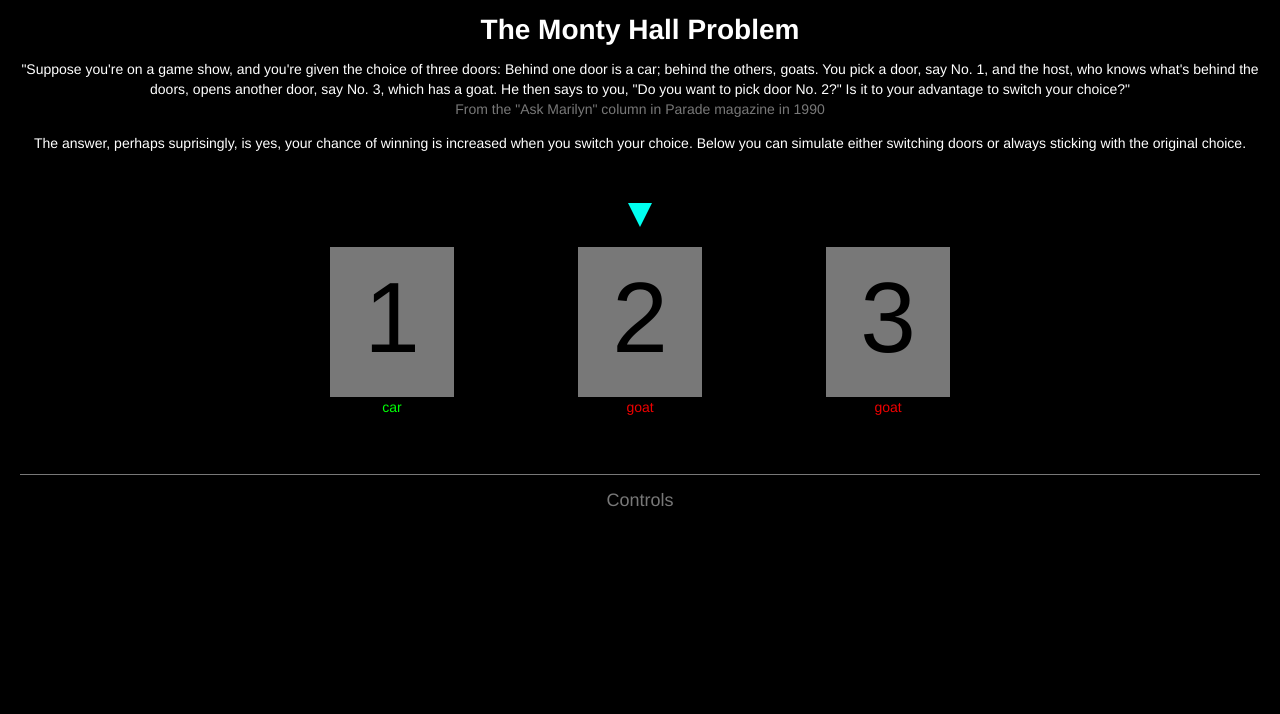
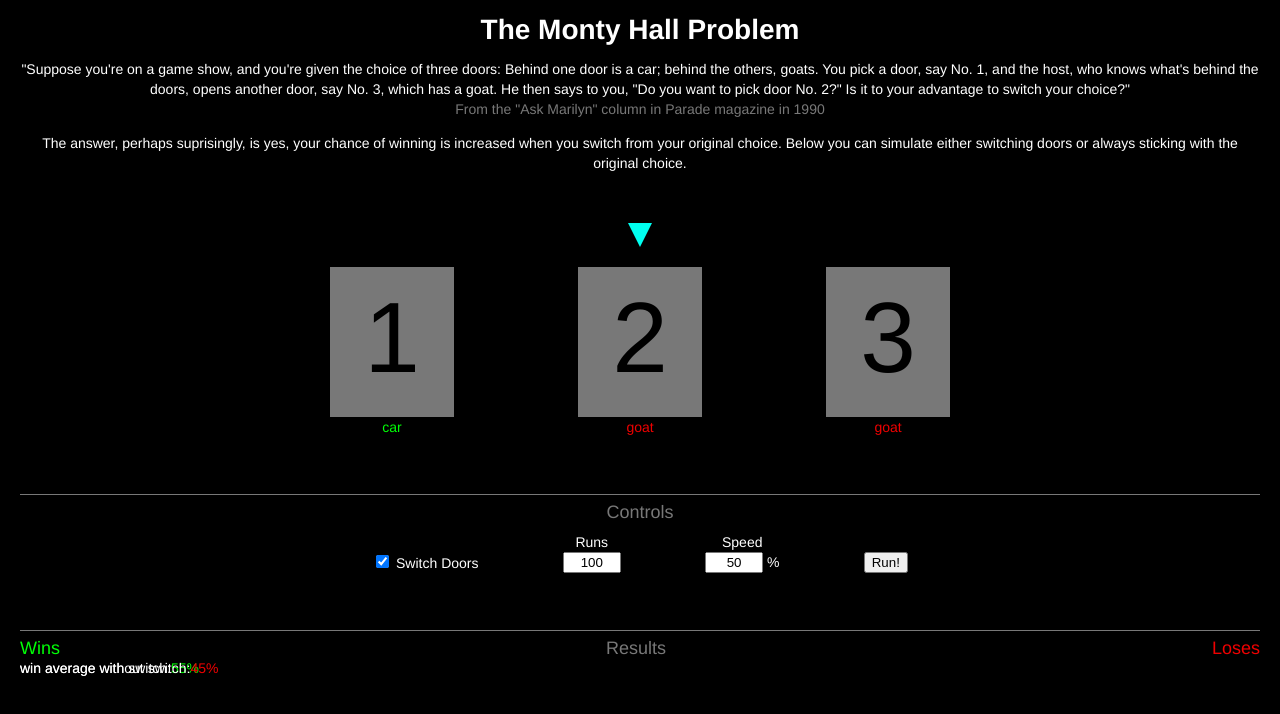
Before and after one commit to imphatic/monty-hall-problem, a React app: page / in a window 1280 px wide. Built offline with nearby package versions, Linux system fonts and the light colour scheme.

Commit message:
working commit

```diff
--- a/src/index.css
+++ b/src/index.css
@@ -10,6 +10,7 @@ h2 {
     color:#787878;
     font-weight:normal;
     font-size:18px;
+    margin:0;
 }
 
 hr {
@@ -17,22 +18,26 @@ hr {
     border:none;
     height:1px;
 }
-
 .grey {
     color:#787878;
 }
+.green {
+    color:#00ff06;
+}
+.red {
+    color:#ef0000;
+}
+
 
 .doors {
     margin:50px 20% 0 20%;
     display: flex;
     justify-content:center
 }
-
 .doorWrap {
     flex-grow:1;
     text-align:center;
 }
-
 .doorShape {
     background:#787878;
     width:50%;
@@ -56,15 +61,56 @@ hr {
     display:block;
     padding-top:60px;
 }
-
 .car {
     color:#00ff06;
 }
-
 .goat {
     color:#ef0000;
 }
 
+
 .controls {
     padding-top:50px;
 }
+.controlsWrap {
+    display: flex;
+    width:50%;
+    margin:10px auto 0 auto;
+}
+.controlWrap {
+    flex-grow:1;
+    display:inline-block;
+    justify-content:center
+}
+.controlWrap div:first-child {
+    height:20px;
+}
+
+.controlWrap input[type='input'] {
+    text-align:center;
+    width:50px;
+}
+
+
+.results {
+    padding-top:50px;
+}
+.titleWins {
+    float:left;
+    color:#00ff06;
+    font-size: 18px;
+}
+.titleLoses {
+    float:right;
+    color:#ef0000;
+    font-size: 18px;
+}
+.resultsWrap {
+    position:relative;
+}
+.leftAverageLine {
+    position:absolute;
+}
+.rightAverageLine {
+    position:absolute;
+}
--- a/src/index.js
+++ b/src/index.js
@@ -47,6 +47,24 @@ class Controls extends React.Component {
             <div className="controls">
                 <hr />
                 <h2>Controls</h2>
+                <div className="controlsWrap">
+                    <div className="controlWrap">
+                        <div />
+                        <div><input type="checkbox" name="switch" checked="checked" /> Switch Doors</div>
+                    </div>
+                    <div className="controlWrap">
+                        <div>Runs</div>
+                        <div><input type="input" name="runs" value="100" /></div>
+                    </div>
+                    <div className="controlWrap">
+                        <div>Speed</div>
+                        <div><input type="input" name="speed" value="50" /> %</div>
+                    </div>
+                    <div className="controlWrap">
+                        <div />
+                        <div><input type="button" name="run" value="Run!" /></div>
+                    </div>
+                </div>
             </div>
         );
     }
@@ -55,7 +73,25 @@ class Controls extends React.Component {
 class Results extends React.Component {
     render() {
         return (
-            <div />
+            <div className="results">
+                <hr />
+                <div className="titleWins">Wins</div>
+                <div className="titleLoses">Loses</div>
+                <h2>Results</h2>
+
+                <div className="resultsWrap">
+                    <div className="leftAverageLine">
+                        win average with switch:
+                        <span className="green">55%</span>
+                    </div>
+
+                    <div className="rightAverageLine">
+                        win average without switch:
+                        <span className="red">45%</span>
+                    </div>
+                </div>
+
+            </div>
         );
     }
 }
@@ -79,8 +115,8 @@ class MontyHallProblem extends React.Component {
                     <span className="grey">From the "Ask Marilyn" column in Parade magazine in 1990</span>
                     </p>
                     <p>
-                        The answer, perhaps suprisingly, is yes, your chance of winning is increased when you switch your
-                        choice.  Below you can simulate either switching doors or always sticking with the original choice.
+                        The answer, perhaps suprisingly, is yes, your chance of winning is increased when you switch from your
+                        original choice.  Below you can simulate either switching doors or always sticking with the original choice.
                     </p>
                 </div>
 
```
Also changed, not shown: 1 other file. Lines whose indentation alone changed are shown as unchanged.
